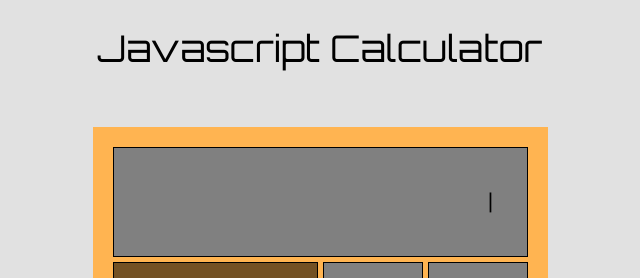
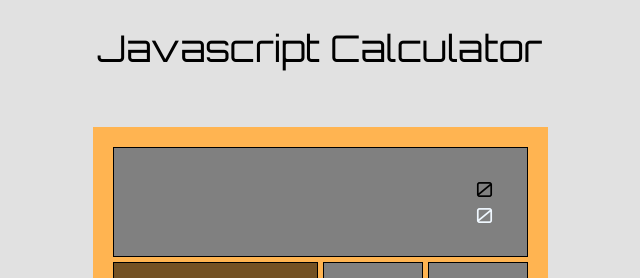
Before and after one commit to sweeptic/build-javascript-calculator, a React (Create React App) app: page / in a window 1280 px wide. Shown: the top 278 px of the page, without its empty margins (320-960 px from the left). Built offline with nearby package versions, Linux system fonts and the light colour scheme; the HTML template or start-up script is replaced by a standard one.

Commit message:
test cases success

```diff
--- a/src/App.js
+++ b/src/App.js
@@ -2,7 +2,7 @@ import styles from './App.module.css';
 import Calculator from './Calculator';
 
 export const initialState = {
-  editor: [],
+  editor: [0],
   memory: [],
 };
 
--- a/src/Calculator.module.css
+++ b/src/Calculator.module.css
@@ -13,12 +13,11 @@
   display: flex;
   align-items: center;
   justify-content: center;
-  /* width: 100px; */
-  /* height: 100px; */
   border: 1px black solid;
   background-color: grey;
   font-size: 1.3rem;
   color: aliceblue;
+  user-select: none;
 }
 
 .container > .numPad:hover {
@@ -53,6 +52,10 @@
 
 .numPadAc {
   background-color: rgba(0, 0, 0, 0.548) !important;
+}
+
+.numPadAc:hover {
+  background-color: rgba(0, 0, 0, 0.726) !important;
 }
 
 .div1 {
--- a/src/Display.js
+++ b/src/Display.js
@@ -2,15 +2,20 @@ import React from 'react';
 import styles from './Calculator.module.css';
 
 const Display = ({ state }) => {
-  // console.log(state.editor);
-
   return (
     <>
-      <div className={`${styles.div1} ${styles.display}`}>
-        <span data-testid={'memory-element'} className={styles.memory}>
-          {state.memory}|{state.editor}
+      <div className={`${styles.display} ${styles.div1} `}>
+        <span
+          // id='display'
+          data-testid={'memory-element'}
+          className={styles.memory}>
+          {state.memory}
+          {state.editor}
         </span>
-        <span data-testid={'editor-element'} className={styles.editor}>
+        <span
+          id='display'
+          data-testid={'editor-element'}
+          className={styles.editor}>
           {state.editor}
         </span>
       </div>
--- a/src/NumPad.js
+++ b/src/NumPad.js
@@ -7,104 +7,120 @@ const NumPad = ({ dispatch, initialState }) => {
     <>
       <div
         data-testid={'numpad-AC'}
-        // className={styles.div2}
-        className={`${styles.div2} ${styles.numPad}  ${styles.numPadAc}`}
+        id='clear'
+        className={`${styles.div2} ${styles.numPad} ${styles.numPadAc}`}
         onClick={() =>
           dispatch({ type: actionTypes.RESET, payload: initialState })
         }>
         AC
       </div>
       <div
+        id='divide'
         data-testid={'numpad-divide'}
         className={`${styles.div3} ${styles.numPad}`}
         onClick={() => dispatch({ type: actionTypes.DIVIDE, payload: '/' })}>
         /
       </div>
       <div
+        id='multiply'
         data-testid={'numpad-multiply'}
         className={`${styles.div4} ${styles.numPad}`}
         onClick={() => dispatch({ type: actionTypes.MULTIPLY, payload: '*' })}>
         *
       </div>
       <div
+        id='zero'
         data-testid={'numpad-0'}
         className={`${styles.div5} ${styles.numPad}`}
         onClick={() => dispatch({ type: actionTypes.NUM, payload: 0 })}>
         0
       </div>
       <div
+        id='equals'
         data-testid={'numpad-equal'}
         className={`${styles.div6} ${styles.numPad}`}
         onClick={() => dispatch({ type: actionTypes.EQUAL, payload: '=' })}>
         =
       </div>
       <div
+        id='one'
         data-testid={'numpad-1'}
         className={`${styles.div7} ${styles.numPad}`}
         onClick={() => dispatch({ type: actionTypes.NUM, payload: 1 })}>
         1
       </div>
       <div
+        id='two'
         data-testid={'numpad-2'}
         className={`${styles.div8} ${styles.numPad}`}
         onClick={() => dispatch({ type: actionTypes.NUM, payload: 2 })}>
         2
       </div>
       <div
+        id='three'
         data-testid={'numpad-3'}
         className={`${styles.div9} ${styles.numPad}`}
         onClick={() => dispatch({ type: actionTypes.NUM, payload: 3 })}>
         3
       </div>
       <div
+        id='four'
         data-testid={'numpad-4'}
         className={`${styles.div10} ${styles.numPad}`}
         onClick={() => dispatch({ type: actionTypes.NUM, payload: 4 })}>
         4
       </div>
       <div
+        id='five'
         data-testid={'numpad-5'}
         className={`${styles.div11} ${styles.numPad}`}
         onClick={() => dispatch({ type: actionTypes.NUM, payload: 5 })}>
         5
       </div>
       <div
+        id='six'
         data-testid={'numpad-6'}
         className={`${styles.div12} ${styles.numPad}`}
         onClick={() => dispatch({ type: actionTypes.NUM, payload: 6 })}>
         6
       </div>
       <div
+        id='seven'
         data-testid={'numpad-7'}
         className={`${styles.div13} ${styles.numPad}`}
         onClick={() => dispatch({ type: actionTypes.NUM, payload: 7 })}>
         7
       </div>
       <div
+        id='eight'
         data-testid={'numpad-8'}
         className={`${styles.div14} ${styles.numPad}`}
         onClick={() => dispatch({ type: actionTypes.NUM, payload: 8 })}>
         8
       </div>
       <div
+        id='nine'
         data-testid={'numpad-9'}
         className={`${styles.div15} ${styles.numPad}`}
         onClick={() => dispatch({ type: actionTypes.NUM, payload: 9 })}>
         9
       </div>
       <div
+        id='subtract'
         data-testid={'numpad-minus'}
         className={`${styles.div16} ${styles.numPad}`}
         onClick={() => dispatch({ type: actionTypes.MINUS, payload: '-' })}>
         -
       </div>
       <div
+        id='add'
         data-testid={'numpad-plus'}
         className={`${styles.div17} ${styles.numPad}`}
         onClick={() => dispatch({ type: actionTypes.PLUS, payload: '+' })}>
         +
       </div>
       <div
+        id='decimal'
         data-testid={'numpad-dot'}
         className={`${styles.div18} ${styles.numPad}`}
         onClick={() => dispatch({ type: actionTypes.DOT, payload: '.' })}>
```
